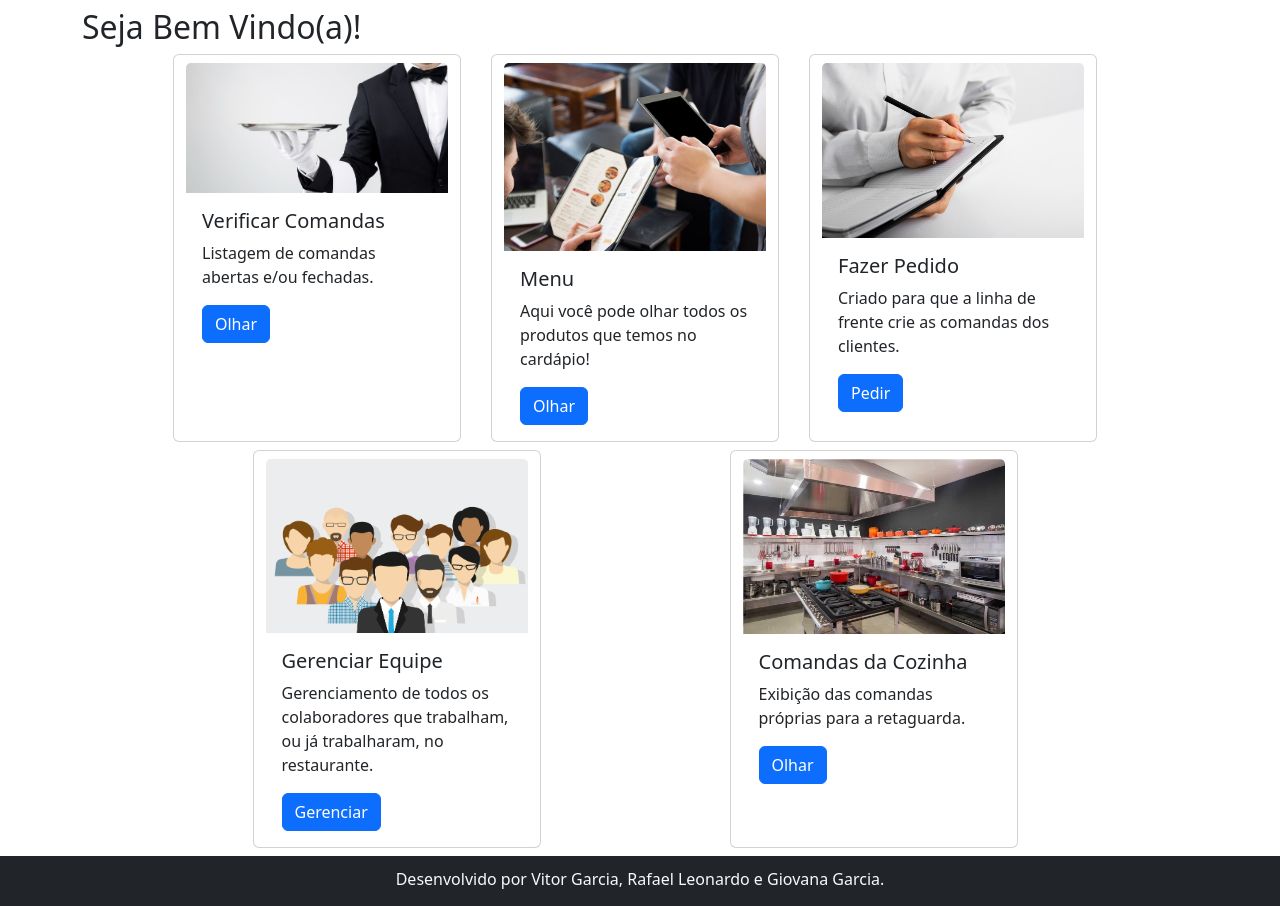
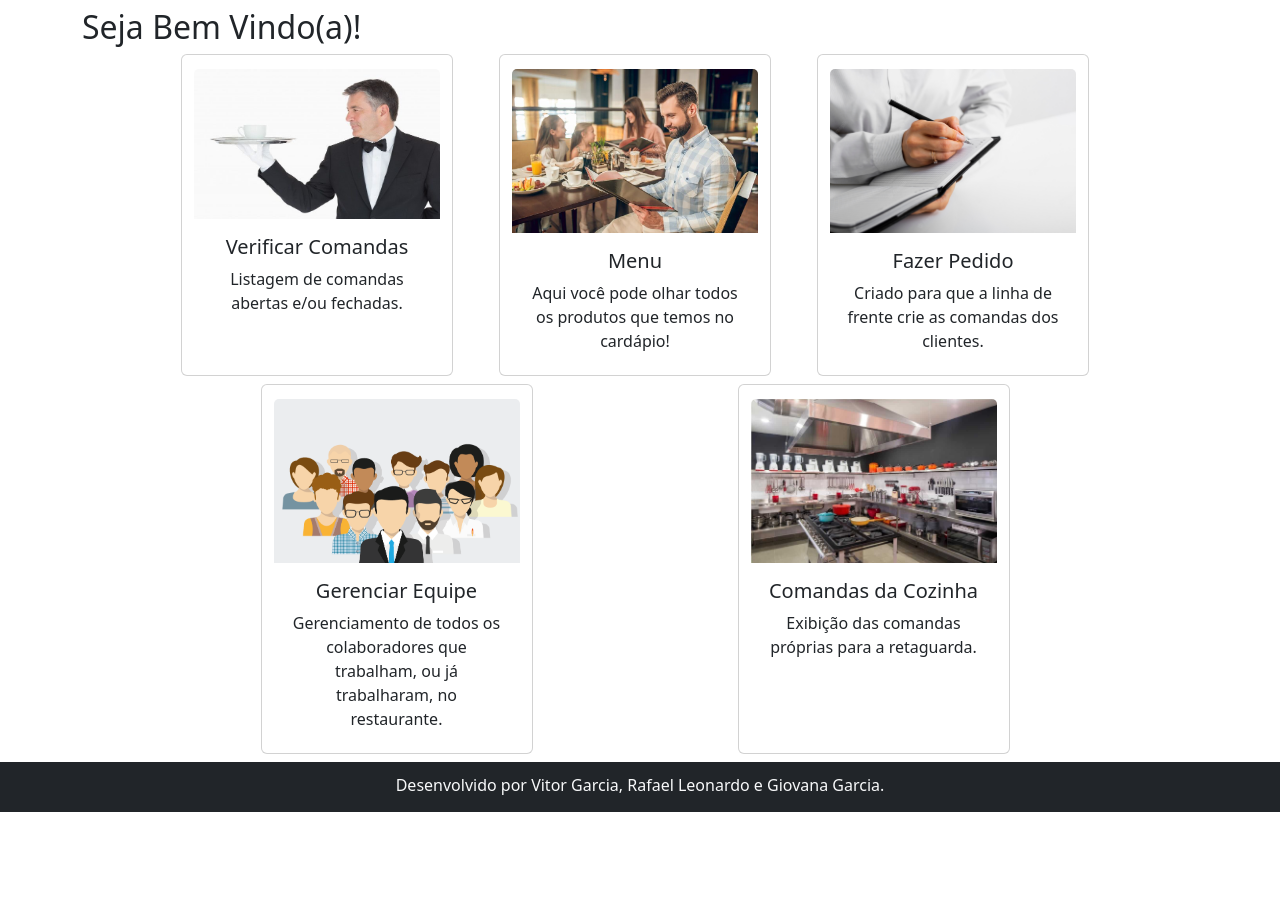
Before and after one commit to AzaradoChan/Stein, a Django app: page / in a window 1280 px wide. Shown: the part 72-978 px from the top of the page. After the commit the page ends 884 px from the top, so only its background shows below. Run offline with Django 4.2, Linux system fonts and the light colour scheme; a user stored in the database is signed in; data comes from the database, SQL or seed files in the repository; some libraries are stand-ins or nearby versions.

Commit message:
modified:   STEIN/mesas/__pycache__/views.cpython-310.pyc 	modified:   STEIN/mesas/views.py 	modified:   STEIN/paginas/templates/paginas/form-comanda.html 	modified:   STEIN/paginas/templates/paginas/inicio.html 	modified:   STEIN/paginas/templates/paginas/listas/cargo.html 	modified:   STEIN/paginas/templates/paginas/listas/comandas.html 	modified:   STEIN/paginas/templates/paginas/modelo.html 	modified:   STEIN/restAPI/__pycache__/views.cpython-310.pyc 	modified:   STEIN/static/img/cardapio.jpg 	modified:   STEIN/static/img/garcomPedidos.jpg

```diff
--- a/STEIN/mesas/views.py
+++ b/STEIN/mesas/views.py
@@ -143,7 +143,7 @@ def chamarGarcom(request):
         return http.HttpResponseForbidden()
 
 
-class ComandaList(GroupRequiredMixin, ListView):
+class ComandaList(GroupRequiredMixin, StaffuserRequiredMixin, ListView):
     login_url = reverse_lazy('entrar')
     group_required =  gCAdministrativo + gViewCom
     model = Comanda
@@ -183,7 +183,7 @@ class ComandaList(GroupRequiredMixin, ListView):
         return comandas, listaPedidos
 
 
-class ComandaSimplesList(GroupRequiredMixin, StaffuserRequiredMixin, ListView):
+class ComandaSimplesList(GroupRequiredMixin, ListView):
     login_url = reverse_lazy('entrar')
     group_required = gruposComanda + gCAdministrativo
     template_name = 'paginas/listas/comanda-Simples.html'
--- a/STEIN/paginas/templates/paginas/form-comanda.html
+++ b/STEIN/paginas/templates/paginas/form-comanda.html
@@ -195,7 +195,7 @@
                         data-bs-slide-to={{forloop.counter|add:'-1'}}
                         class="col btn btn-sm mb-2 botTipo"
                         aria-current="true" aria-label="Slide {{forloop.counter}}"
-                        style="border: 1px solid gray; margin-right: 5px; background-color: white;"
+                        style="border: 1px solid gray; margin-right: 5px; background-color: white; {%if forloop.counter == 1 %} background-color:blue !important; color:white !important; {%endif%}"
                         id="tipo{{tipo.pk}}"
                         onclick="$('.botTipo').removeClass('btn-primary').attr('style', 'border: 1px solid gray; margin-right: 5px; background-color: white;');
                         $('#tipo{{tipo.pk}}').addClass('btn-primary').attr('style', 'border: 1px solid gray; margin-right: 5px; background-color: blue;');">
--- a/STEIN/paginas/templates/paginas/inicio.html
+++ b/STEIN/paginas/templates/paginas/inicio.html
@@ -12,44 +12,52 @@ Tela Inicial
 
 <div class="col-md-10 mx-auto">
   <div class="row justify-content-around">
-    {% if request.user.is_staff or request.user.is_superuser %}
-    <div class="card mb-2" style="width: 18rem; margin-right: 10px;">
-      <img src="{% static 'img/garcomPedidos.jpg' %}" class="card-img-top mt-2" alt="...">
+    {% if request.user.is_staff or request.user.is_superuser or perms.mesas.add_comanda%}
+    <div class="btn btn-outlined-secondary card mb-2" style="width: 17rem; margin-right: 10px;"
+    onmouseenter="this.style = 'width: 17rem; margin-right: 10px;background-color: lightgray !important;'"
+    onmouseleave="this.style = 'width: 17rem; margin-right: 10px;background-color: white !important; color: black !important;'"
+    onclick="{%if request.user.is_staff or reqest.user.is_superuser%}window.location.assign('{% url "listar-comanda" %}'){%else%}window.location.assign('{% url "gerencia-comanda" %}'){%endif%} ">
+      <img src="{% static 'img/garcomPedidos.jpg' %}" class="card-img-top mt-2" alt="..." style="max-height: 150px;"
+      style="max-width: 250px;">
       <div class="card-body">
         <h5 class="card-title">Verificar Comandas</h5>
         {% if request.user.is_staff %}
         <p class="card-text">Listagem de comandas abertas e/ou fechadas.</p>
-        <a href="{% url 'listar-comanda' %}" class="btn btn-primary">Olhar</a>
         {% else %}
         <p class="card-text">Menu de mesas para a criação de comandas.</p>
-        <a href="{% url 'gerencia-comanda' %}" class="btn btn-primary">Olhar</a>
         {% endif %}
       </div>
     </div>
     {%endif%}
-    <div class="card mb-2" style="width: 18rem; margin-right: 10px;">
-      <img src="{% static 'img/cardapio.jpg' %}" class="card-img-top mt-2" alt="Homem segurando um cardápio">
+    <div class="btn btn-outlined-secondary card mb-2" style="width: 17rem; margin-right: 10px;"
+    onmouseenter="this.style = 'width: 17rem; margin-right: 10px;background-color: lightgray !important;'"
+    onmouseleave="this.style = 'width: 17rem; margin-right: 10px;background-color: white !important; color: black !important;'"
+    onclick="window.location.assign('{% url "listar-produto" %}')">
+      <img src="{% static 'img/cardapio.jpg' %}" class="card-img-top mt-2 mx-auto" alt="Homem segurando um cardápio"
+      style="max-width: 250px;">
       <div class="card-body">
         <h5 class="card-title">Menu</h5>
         <p class="card-text">Aqui você pode olhar todos os produtos que temos no cardápio!</p>
-        <a href="{% url 'listar-produto' %}" class="btn btn-primary">Olhar</a>
       </div>
     </div>
     {% if not request.user.is_anonymous %}
     {% if perms.mesas.add_comanda or request.user.is_staff or request.user.is_superuser %}
-    <div class="card mb-2" style="width: 18rem; margin-right: 10px;">
+    <div class="btn btn-outlined-secondary card mb-2" style="width: 17rem; margin-right: 10px;"
+    onmouseenter="this.style = 'width: 17rem; margin-right: 10px;background-color: lightgray !important;'"
+    onmouseleave="this.style = 'width: 17rem; margin-right: 10px;background-color: white !important; color: black !important;'"
+    onclick="window.location.assign('{% url "cad-comanda" %}')">
       <img src="{% static 'img/fazerPedido.jpg' %}" class="card-img-top mt-2"
         alt="Pessoa com uma caneta na mão anotando em um caderno.">
       <div class="card-body">
         <h5 class="card-title">Fazer Pedido</h5>
         <p class="card-text"> Criado para que a linha de frente crie as comandas dos clientes. </p>
-        <a href="{% url 'cad-comanda' %}" class="btn btn-primary">Pedir</a>
       </div>
     </div>
     {% endif %}
     {% else %}
-    <div class="card mb-2" style="width: 18rem; margin-right: 10px;">
-      <img src="{% static 'img/pedido.jpg' %}" class="card-img-top mt-2" alt="Homem segurando uma comanda">
+    <div class="text-center card mb-2" style="width: 17rem; margin-right: 10px;">
+      <img src="{% static 'img/pedido.jpg' %}" class="card-img-top mt-2" alt="Homem segurando uma comanda"
+      style="max-width: 250px;">
       <div class="card-body">
         <h5 class="card-title">Pedido</h5>
         <p class="card-text">Aqui você pode olhar e alterar seu pedido.</p>
@@ -83,26 +91,32 @@ Tela Inicial
     </div>
     {% endif %}
     {% if perms.equipe.view_funcionario or request.user.is_staff or request.user.is_superuser %}
-    <div class="card mb-2" style="width: 18rem; margin-right: 10px;">
+    <div class="btn btn-outlined-secondary card mb-2" style="width: 17rem; margin-right: 10px;"
+    onmouseenter="this.style = 'width: 17rem; margin-right: 10px;background-color: lightgray !important;'"
+    onmouseleave="this.style = 'width: 17rem; margin-right: 10px;background-color: white !important; color: black !important;'"
+    onclick="window.location.assign('{% url "listar-funcionario" %}')">
       <img src="{% static 'img/equipe.png' %}" class="card-img-top mt-2"
-        alt="desenhos de pessoas umas ao lado das outras.">
+        alt="desenhos de pessoas umas ao lado das outras."
+        style="max-width: 250px;">
       <div class="card-body">
         <h5 class="card-title">Gerenciar Equipe</h5>
         <p class="card-text">Gerenciamento de todos os colaboradores que trabalham, ou já trabalharam, no restaurante.
         </p>
-        <a href="{% url 'listar-funcionario' %}" class="btn btn-primary">Gerenciar</a>
       </div>
     </div>
     {%endif%}
 
     {% if perms.mesas.view_comanda or request.user.is_staff or request.user.is_superuser %}
-    <div class="card mb-2" style="width: 18rem; margin-right: 10px;">
+    <div class="btn btn-outlined-secondary card mb-2" style="width: 17rem; margin-right: 10px;"
+    onmouseenter="this.style = 'width: 17rem; margin-right: 10px;background-color: lightgray !important;'"
+    onmouseleave="this.style = 'width: 17rem; margin-right: 10px;background-color: white !important; color: black !important;'"
+    onclick="window.location.assign('{% url "listar-retaguarda" %}')">
       <img src="{% static 'img/retaguarda.jpeg' %}" class="card-img-top mt-2"
-        alt="desenhos de pessoas umas ao lado das outras.">
+        alt="desenhos de pessoas umas ao lado das outras."
+        style="max-width: 250px;">
       <div class="card-body">
         <h5 class="card-title">Comandas da Cozinha</h5>
         <p class="card-text">Exibição das comandas próprias para a retaguarda.</p>
-        <a href="{% url 'listar-retaguarda' %}" class="btn btn-primary">Olhar</a>
       </div>
     </div>
     {%endif%}
--- a/STEIN/paginas/templates/paginas/listas/comandas.html
+++ b/STEIN/paginas/templates/paginas/listas/comandas.html
@@ -44,9 +44,9 @@ Lista de Comandas
             </div>
 
             <div class="col text-end">
-                <button type="submit" class="btn btn-sm">Buscar</button>
+                <button type="submit" class="btn btn-primary">Buscar</button>
 
-                <a href="{% url 'listar-comanda' %}" class="btn btn-sm">Limpar</a>
+                <a href="{% url 'listar-comanda' %}" class="btn btn-secondary">Limpar</a>
             </div>
         </div>
     </form>
--- a/STEIN/paginas/templates/paginas/modelo.html
+++ b/STEIN/paginas/templates/paginas/modelo.html
@@ -113,8 +113,10 @@
                         </div>
                         {% else %}
                         <a class="nav-link" href="{% url 'listar-produto' %}">
+                            <div class="navbar-text">
                             <i class="fa fa-box" aria-hidden="true"></i>
                             Produtos
+                            </div>
                         </a>
                         {% endif %}
                     </li>
```
Also changed, not shown: STEIN/paginas/templates/paginas/listas/cargo.html (+4 -4 lines), STEIN/static/img/cardapio.jpg, STEIN/static/img/garcomPedidos.jpg.
